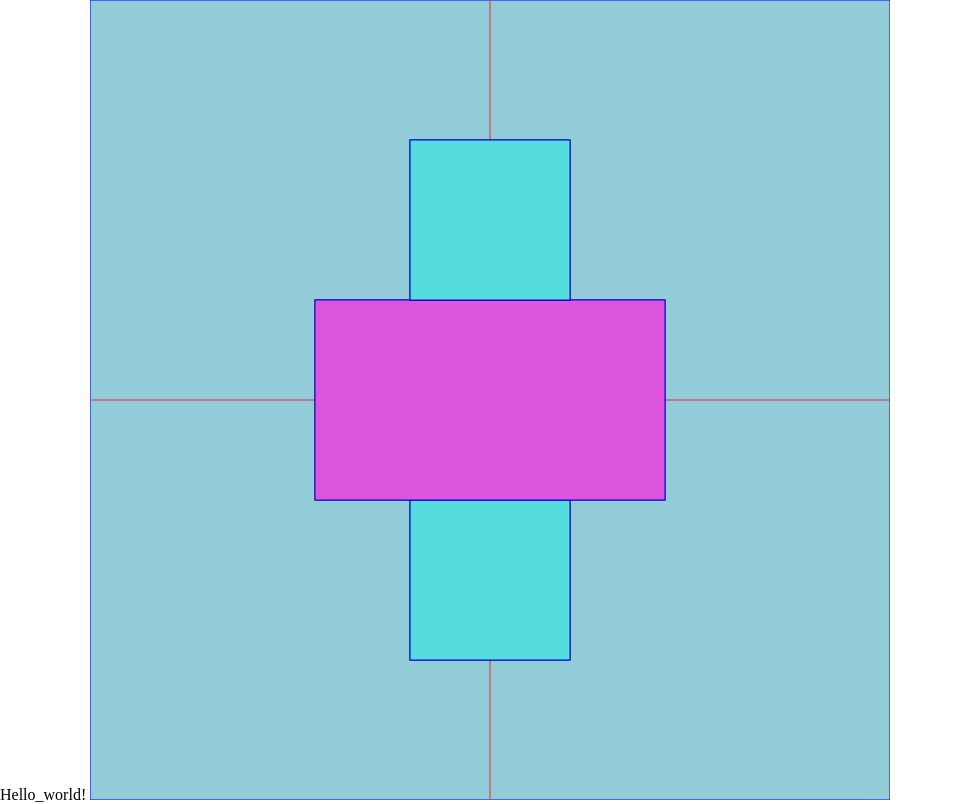
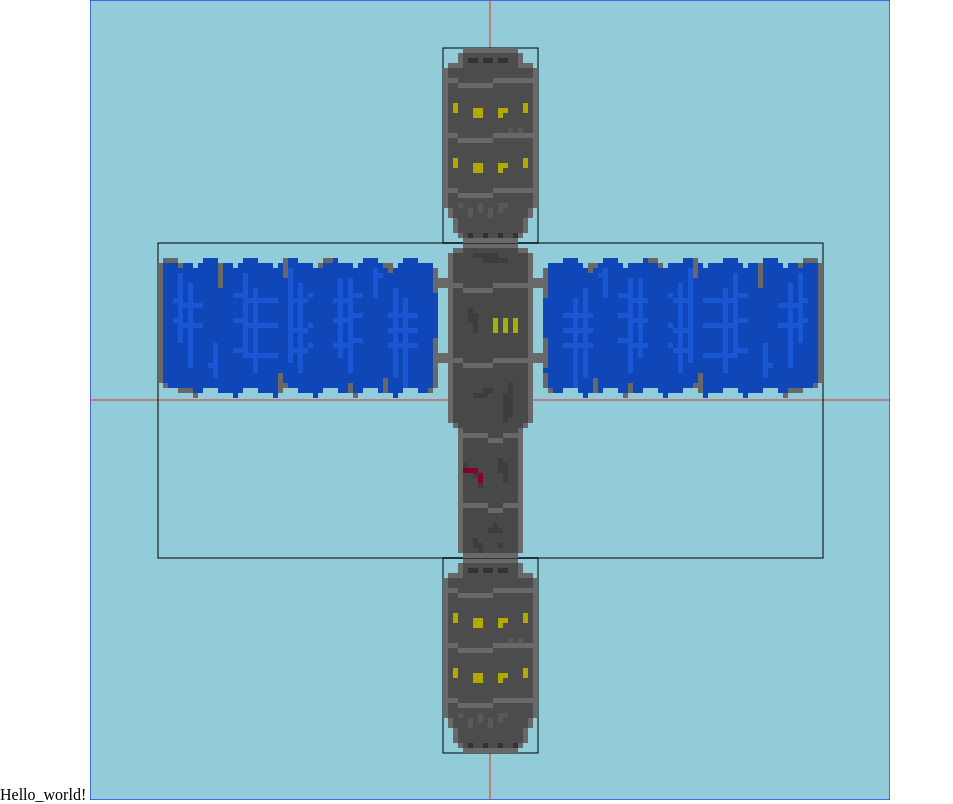
Before and after one commit to hyperboli/ring_particles, a plain HTML site: page index.html in a window 1280 px wide. Shown: the whole page, without its empty margins (0-953 px from the left). Drawn offline with Linux system fonts and the light colour scheme.

Commit message:
Норамальные тест-спрайты. Рисунки хранятся по вертекали

```diff
--- a/index.html
+++ b/index.html
@@ -10,6 +10,16 @@ Hello_world!
     * {
         padding: 0;
         margin: 0;
+    }
+
+    img {
+    image-rendering: optimizeSpeed;             /* STOP SMOOTHING, GIVE ME SPEED  */
+    image-rendering: -moz-crisp-edges;          /* Firefox                        */
+    image-rendering: -o-crisp-edges;            /* Opera                          */
+    image-rendering: -webkit-optimize-contrast; /* Chrome (and eventually Safari) */
+    image-rendering: pixelated; /* Chrome */
+    image-rendering: optimize-contrast;         /* CSS3 Proposed                  */
+    -ms-interpolation-mode: nearest-neighbor;   /* IE8+                           */
     }
 </style>
 
--- a/js/consant.js
+++ b/js/consant.js
@@ -18,23 +18,9 @@ var OnePix = 5
 //ОТСЕКИ
 
 // #1
-var WidthCmp001 = 32;
-var HeightCmp001 = 32;
+var WidthCmp001 = 19;
+var HeightCmp001 = 39;
 
 // #2
-var WidthCmp002 = 40;
-var HeightCmp002 = 70;
-
-
-
-//главная секция управления #1
-var MainCmpWidth = 200;
-var MainCmpHeight = 100;
-
-//секция солнечных батарей #2
-var SunCmpWidth = 300;
-var SunCmpHeight = SunCmpWidth*0.5048;
-
-//секция питания #3
-var EatCmpWidth = 200;
-var EatCmpHeight = EatCmpWidth*0.7856;
+var WidthCmp002 = 133;
+var HeightCmp002 = 63;
--- a/js/image_connection.js
+++ b/js/image_connection.js
@@ -1,17 +1,8 @@
 //? js для подключений изображений
 
 //главное изображение блока еды
-var eatcmpimg = new Image();
-eatcmpimg.src = 'pictures/wr1/p2.png';
+var imgsmp1 = new Image();
+imgsmp1.src = 'img/smp1.png';
 
-//главное изображение блока солнечных батарей
-var suncmpimg = new Image();
-suncmpimg.src = 'pictures/wr1/p1.png';
-
-//изображение кнопки для открытия настроек блоков корабля (добавление)
-var mainbutton_shest = new Image();
-mainbutton_shest.src = 'pictures/wr1/shest.png';
-
-//изображение кнопки для добавления ячейки корабля
-var mainbutton_plus = new Image();
-mainbutton_plus.src = 'pictures/wr1/plus.png';
+var imgsmp2 = new Image();
+imgsmp2.src = 'img/smp2.png';
--- a/js/main.js
+++ b/js/main.js
@@ -18,9 +18,18 @@ document.addEventListener('keydown', function(event) {
     draw();
 });
 
+function setpixelated(context){
+    context['imageSmoothingEnabled'] = false;       /* standard */
+    context['mozImageSmoothingEnabled'] = false;    /* Firefox */
+    context['oImageSmoothingEnabled'] = false;      /* Opera */
+    context['webkitImageSmoothingEnabled'] = false; /* Safari */
+    context['msImageSmoothingEnabled'] = false;     /* IE */
+}
+
 //перерисование мира
 function draw() {
     var canvas = document.getElementById("canvas");
+    setpixelated(canvas.getContext('2d'))
     var ctx = canvas.getContext("2d");
     ctx.save();
     wnd.draw(ctx)
--- a/js/main_view/compartment.js
+++ b/js/main_view/compartment.js
@@ -16,17 +16,17 @@ Compartment.prototype.draw = function(ctx, ca){
     ctx.save();
 
     ctx.strokeStyle = "#000"
-    ctx.strokeRect(-this.height/2*ca, -this.width/2*ca, this.height*ca, this.width*ca);
+    ctx.strokeRect(-this.width/2*ca, -this.height/2*ca, this.width*ca, this.height*ca);
 
     if(this.imgcode==undefined){
         ctx.fillStyle = this.color;
-        ctx.fillRect(-this.height/2*ca, -this.width/2*ca, this.height*ca, this.width*ca);
+        ctx.fillRect(-this.width/2*ca, -this.height/2*ca, this.width*ca, this.height*ca);
         ctx.strokeStyle = "#00f"
-        ctx.strokeRect(-this.height/2*ca, -this.width/2*ca, this.height*ca, this.width*ca);
+        ctx.strokeRect(-this.width/2*ca, -this.height/2*ca, this.width*ca, this.height*ca);
     }
 
     else{
-        ctx.rotate(-Math.PI/2);
+        //ctx.rotate(-Math.PI/2);
         ctx.drawImage(this.imgcode, -this.width/2*ca, -this.height/2*ca, this.width*ca, this.height*ca);
     }
     ctx.restore();
@@ -35,58 +35,26 @@ Compartment.prototype.draw = function(ctx, ca){
 
 //flexxxxxxxxxxxxxxxxxxxxxxxxxxxxxxxxxxxxxxxxxxxxxxxxxxxxxxxxxxxxxxxxxxxxxxxxxxxxxxxxxxxxxxxxxxxxxxxxxxxxxxxx
 
+class Cmp002 extends Compartment {
+    constructor(x){
+        super(x);
+        this.width = WidthCmp002;
+        this.height = HeightCmp002;
+        this.imgcode = imgsmp2;
+        this.color = "#DC55DC";
+    }
+}
+
 
 class Cmp001 extends Compartment {
     constructor(x){
         super(x);
         this.width = WidthCmp001;
         this.height = HeightCmp001;
+        this.imgcode = imgsmp1;
         this.color = "#55DCDC";
-    }
-}
-
-//отсек солнечных панелей #2
-class Cmp002 extends Compartment {
-    constructor(x){
-        super(x);
-        this.width = WidthCmp002;
-        this.height = HeightCmp002;
-        this.color = "#DC55DC";
     }
 }
 
 
 //flexxxxxxxxxxxxxxxxxxxxxxxxxxxxxxxxxxxxxxxxxxxxxxxxxxxxxxxxxxxxxxxxxxxxxxxxxxxxxxxxxxxxxxxxxxxxxxxxxxxxxxxx
-
-
-//отсек управления #1
-class MainCmp extends Compartment {
-    constructor(x){
-        super(x);
-        this.width = MainCmpWidth;s
-        this.height = MainCmpHeight;
-        this.color = "#55DCDC";
-    }
-}
-
-//отсек солнечных панелей #2
-class SunCmp extends Compartment {
-    constructor(x){
-        super(x);
-        this.width = SunCmpWidth;
-        this.height = SunCmpHeight;
-        //this.imgcode = suncmpimg;
-        this.color = "#DC55DC";
-    }
-}
-
-//отсек еды #3
-class EatCmp extends Compartment {
-    constructor(x){
-        super(x);
-        this.width = EatCmpWidth;
-        this.height = EatCmpHeight;
-        //this.imgcode = eatcmpimg; //класс canvas изображения
-        this.color = "#DCDC55";
-    }
-}
--- a/js/spaceship.js
+++ b/js/spaceship.js
@@ -8,19 +8,19 @@ class SpaceShip{
 //рисование корабля
 SpaceShip.prototype.draw = function(ctx, ca){
     //? пока корабль рисуется вертикально по умолчанию
-    var weight_ship = 0; //полная длина корабля
+    var height_ship = 0; //полная длина корабля
     var x = 0; //псевдо координата для рисования
     ctx.save();
     for(var index = 0; index<this.line.length; ++index){
         if(this.line[index][0]==1){
-            weight_ship+=WidthCmp001;
+            height_ship+=HeightCmp001;
         }
         else if(this.line[index][0]==2){
-            weight_ship+=WidthCmp002;
+            height_ship+=HeightCmp002;
         }
     }
 
-    ctx.translate(0, ca*weight_ship/2);
+    ctx.translate(0, ca*height_ship/2);
 
     //рисую отсеки
     for(var index = 0; index<this.line.length; ++index){
@@ -32,10 +32,10 @@ SpaceShip.prototype.draw = function(ctx, ca){
         else if(this.line[index][0]==2){
             compartment = new Cmp002(index);
         }
-        ctx.translate(0, 0+ca*(-compartment.width/2));
+        ctx.translate(0, 0+ca*(-compartment.height/2));
         compartment.draw(ctx, ca);
-        last_height = compartment.width;
-        ctx.translate(0, -ca*compartment.width/2);
+        last_height = compartment.height;
+        ctx.translate(0, -ca*compartment.height/2);
 
     }
     ctx.restore();
--- a/js/wnd.js
+++ b/js/wnd.js
@@ -27,6 +27,8 @@ Wnd.prototype.draw = function(ctx){
     ctx.lineTo(this.w/2, this.h);
     ctx.stroke();
 
+    ctx.translate(0.5, 0.5);
+
     //параметры камеры
     var cx = this.camera.x;
     var cy = this.camera.y;
```
Also changed, not shown: img/smp1.png (added), img/smp2.png (added).
